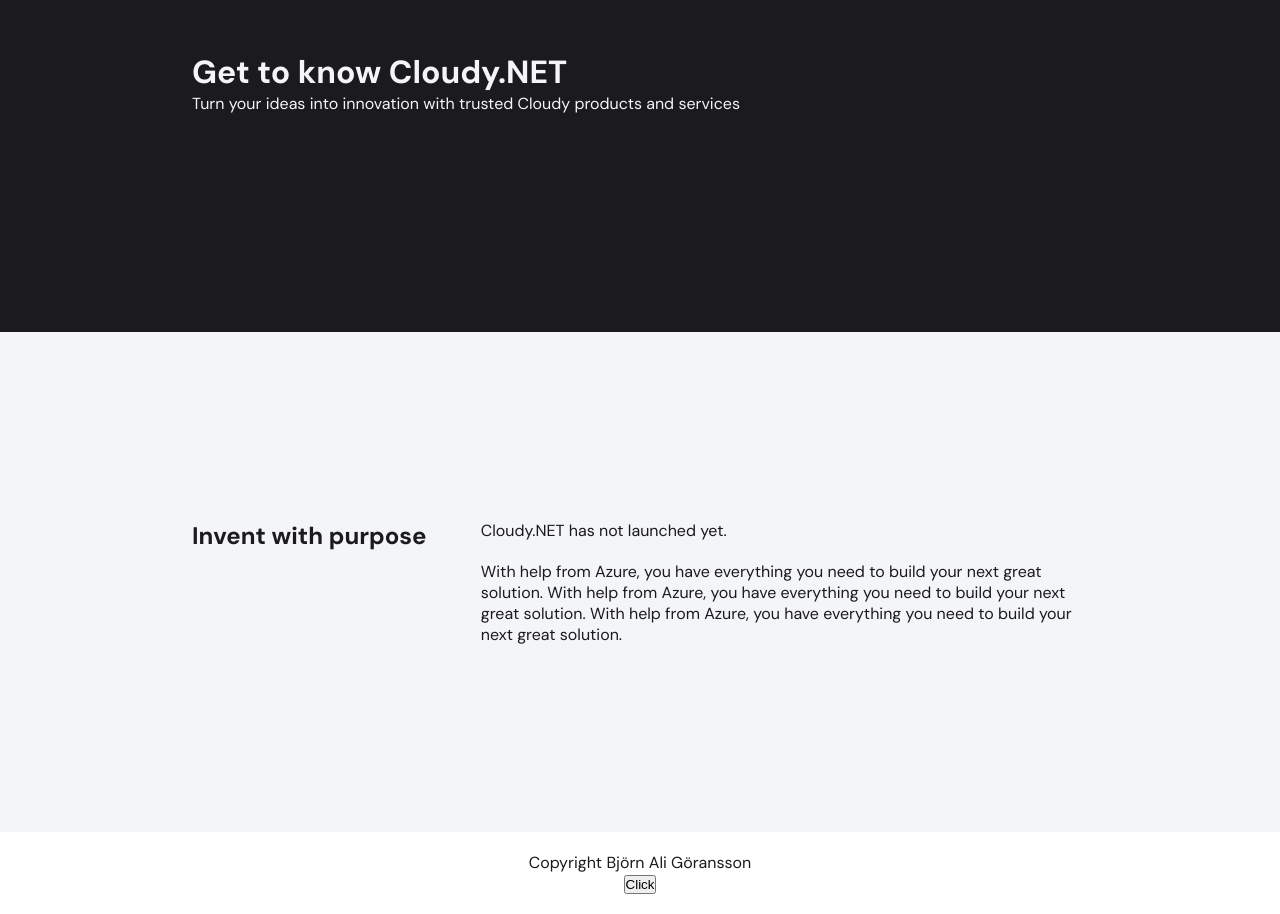
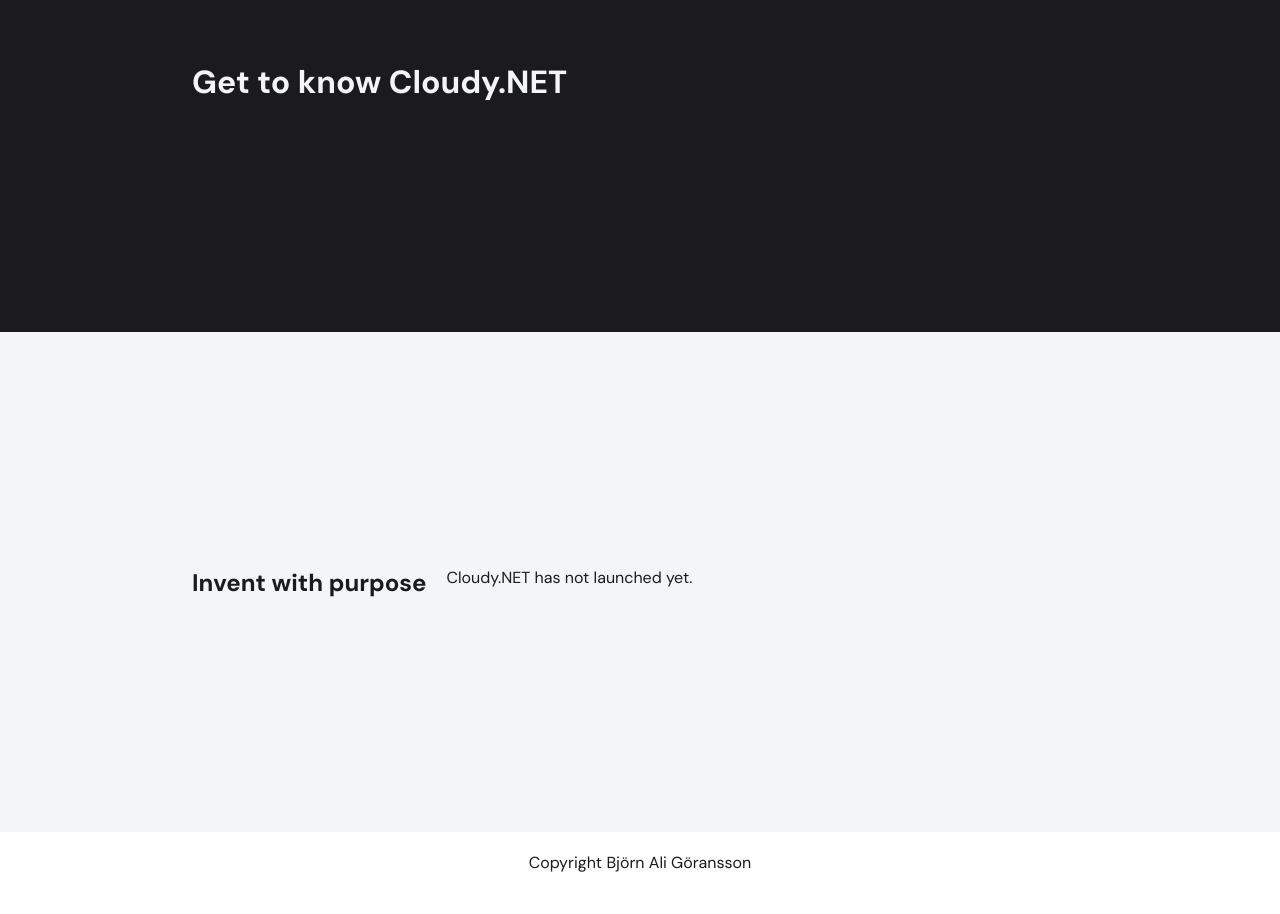
Before and after one commit to cloudy-net/cloudy-web, a plain HTML site: page index.html in a window 1280 px wide. Shown: the part 168-1082 px from the top of the page. After the commit the page ends 1061 px from the top, so only its background shows below. Drawn offline with Linux system fonts and the light colour scheme.

Commit message:
remove button and subheading

```diff
--- a/index.html
+++ b/index.html
@@ -20,7 +20,7 @@
         <div class="hero">
             <div class="hero-text-box">
                 <h1>Get to know Cloudy.NET</h1>
-                <p>Turn your ideas into innovation with trusted Cloudy products and services</p>
+
             </div>
         </div>
     </header>
@@ -37,10 +37,6 @@
                 <p>
                     Cloudy.NET has not launched yet.
                 </p>
-                <p>
-                    With help from Azure, you have everything you need to build your next great solution.
-                    With help from Azure, you have everything you need to build your next great solution.
-                    With help from Azure, you have everything you need to build your next great solution. </p>
             </div>
         </div>
     </section>
@@ -240,7 +236,6 @@
     <footer>
         <div class="container footer-container">
             <p>Copyright Björn Ali Göransson</p>
-            <button>Click</button>
         </div>
     </footer>
 
```
